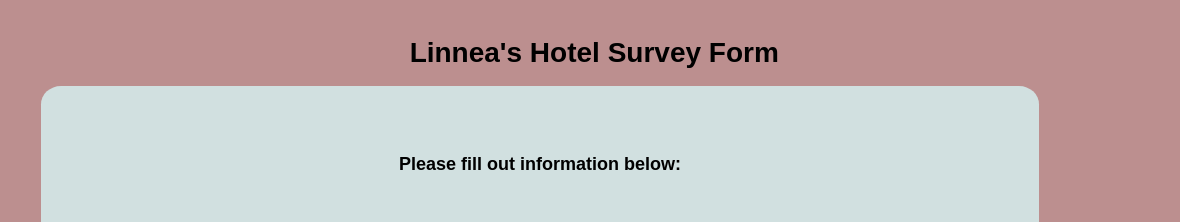
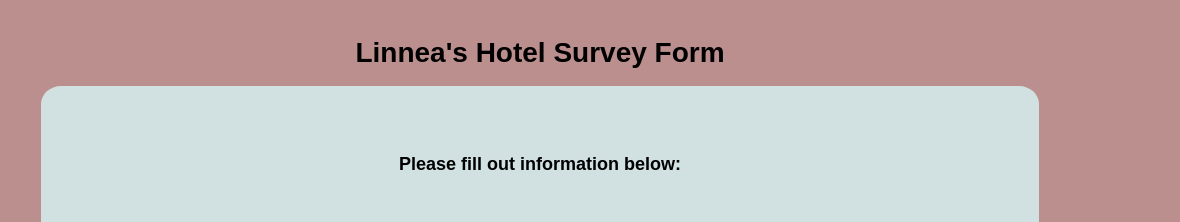
Before and after one commit to linneat/Linneas-hotel, a plain HTML site: page index.html in a window 1280 px wide. Shown: the top 222 px of the page, 100-1280 px from the left. Drawn offline with Linux system fonts and the light colour scheme.

Commit message:
style changes

```diff
--- a/index.html
+++ b/index.html
@@ -128,7 +128,7 @@
       #title {
         position: relative;
         top: 18px;
-        left: 10px;
+        left: -3.5%;
       }
 
 
```
